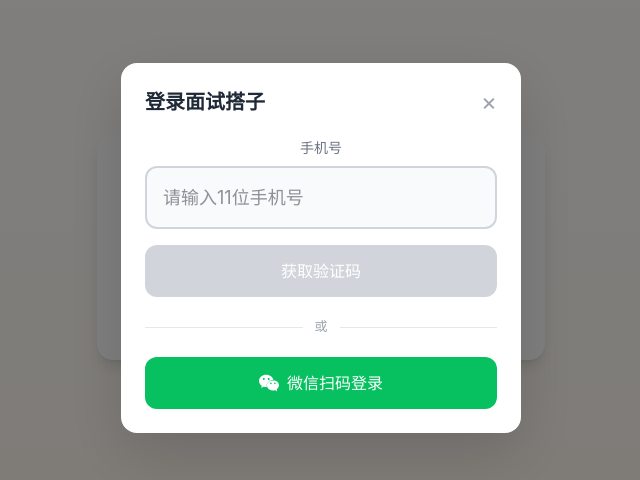
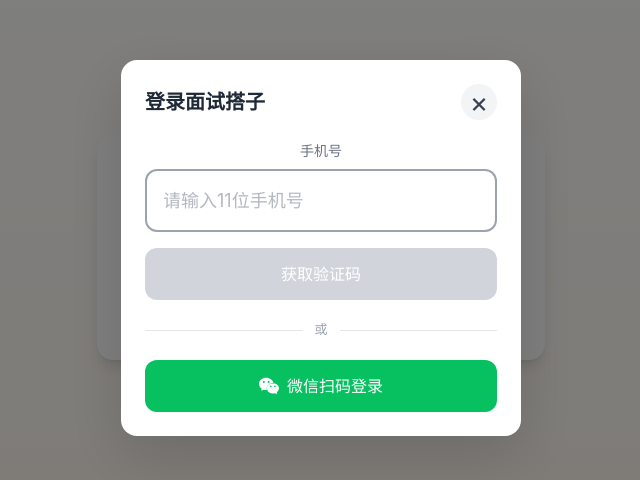
Before and after one commit to seller-mind/mianshidazi, a Next.js app: page /login in a window 1280 px wide. Shown: the part 152-632 px from the top of the page, without its empty margins (319-959 px from the left). Built offline with nearby package versions, Linux system fonts and the light colour scheme; no server answers.

Commit message:
fix: 登录弹窗输入框加深边框+白底+关闭按钮加大加圈

```diff
--- a/src/components/LoginModal.tsx
+++ b/src/components/LoginModal.tsx
@@ -76,8 +76,8 @@
     width: '100%',
     padding: '16px',
     borderRadius: '12px',
-    border: '2px solid #D1D5DB',
-    backgroundColor: '#F9FAFB',
+    border: '2px solid #9CA3AF',
+    backgroundColor: '#FFFFFF',
     color: '#1F2937',
     fontSize: '18px',
     outline: 'none',
@@ -103,7 +103,7 @@
 
         <div style={{ display: 'flex', justifyContent: 'space-between', alignItems: 'center', marginBottom: '20px' }}>
           <h2 style={{ fontSize: '20px', fontWeight: 'bold', color: '#1F2937', margin: 0 }}>登录面试搭子</h2>
-          <button onClick={onClose} style={{ fontSize: '24px', color: '#9CA3AF', background: 'none', border: 'none', cursor: 'pointer', lineHeight: 1 }}>&times;</button>
+          <button onClick={onClose} style={{ fontSize: '28px', color: '#374151', background: '#F3F4F6', border: 'none', cursor: 'pointer', lineHeight: 1, width: '36px', height: '36px', borderRadius: '50%', display: 'flex', alignItems: 'center', justifyContent: 'center' }}>&times;</button>
         </div>
 
         {step === 'phone' ? (
@@ -124,6 +124,7 @@
                 style={{
                   ...inputBaseStyle,
                   marginBottom: 0,
+                  color: phone ? '#1F2937' : '#6B7280',
                 }}
               />
               {phone.length > 0 && (
```
